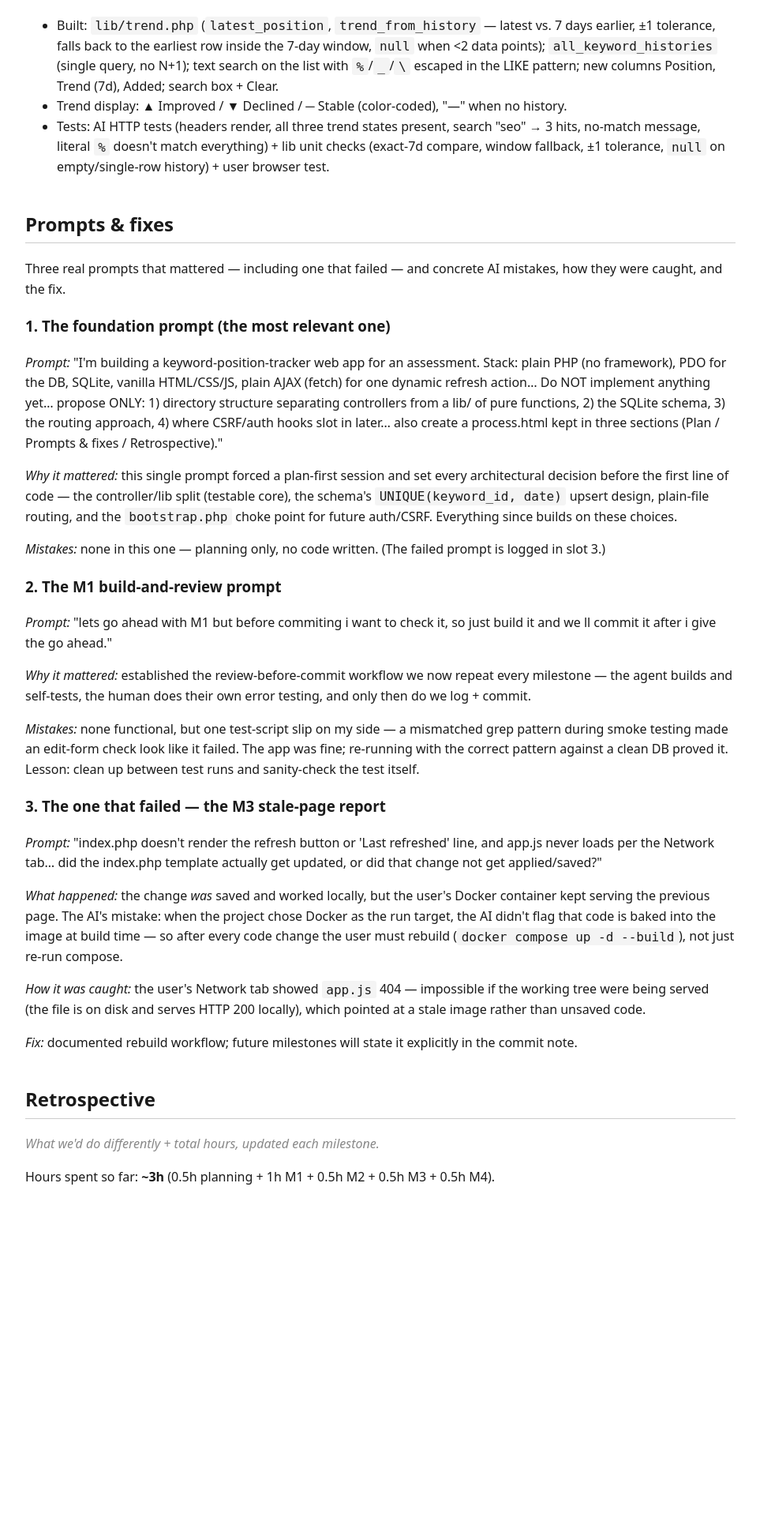
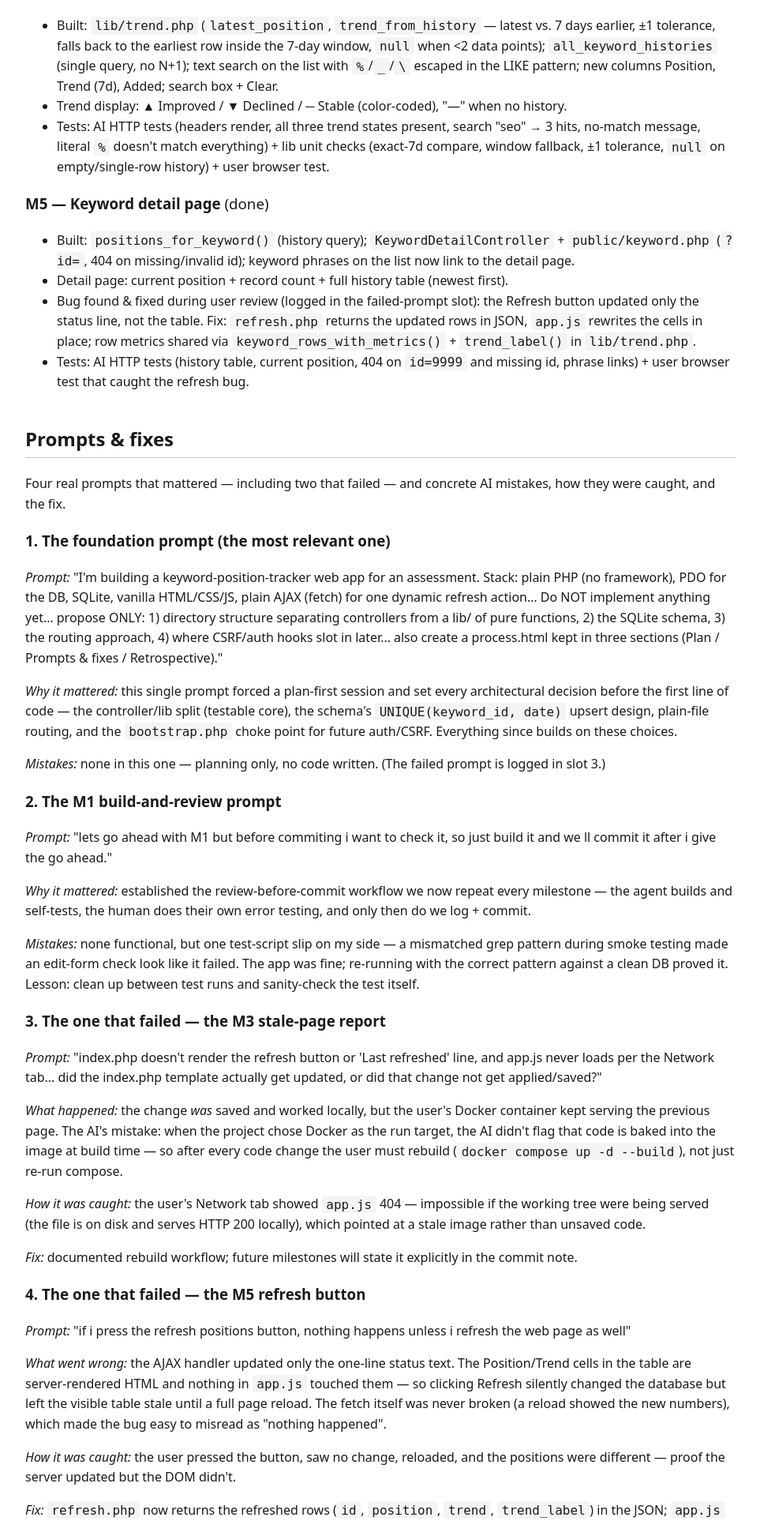
Before and after one commit to VisovanC/MiniRank, a PHP site: page /process.html in a window 1280 px wide. Shown: the part 3593-5519 px from the top of the page at 79% size, without its empty margins (158-1121 px from the left). Before the commit the page ends 5093 px from the top, so only its background shows below. Run offline with PHP 8.4, Linux system fonts and the light colour scheme.

Commit message:
M5: keyword detail page + AJAX table update

```diff
--- a/process.html
+++ b/process.html
@@ -173,8 +173,22 @@ controller can dispatch on <code>PATH_INFO</code> — <code>lib/</code> and the
       <code>null</code> on empty/single-row history) + user browser test.</li>
 </ul>
 
+<h3>M5 — Keyword detail page <span style="font-weight:normal">(done)</span></h3>
+<ul>
+  <li>Built: <code>positions_for_keyword()</code> (history query); <code>KeywordDetailController</code> +
+      <code>public/keyword.php</code> (<code>?id=</code>, 404 on missing/invalid id); keyword phrases on the list now
+      link to the detail page.</li>
+  <li>Detail page: current position + record count + full history table (newest first).</li>
+  <li>Bug found &amp; fixed during user review (logged in the failed-prompt slot): the Refresh button updated only the
+      status line, not the table. Fix: <code>refresh.php</code> returns the updated rows in JSON, <code>app.js</code>
+      rewrites the cells in place; row metrics shared via <code>keyword_rows_with_metrics()</code> +
+      <code>trend_label()</code> in <code>lib/trend.php</code>.</li>
+  <li>Tests: AI HTTP tests (history table, current position, 404 on <code>id=9999</code> and missing id, phrase links)
+      + user browser test that caught the refresh bug.</li>
+</ul>
+
 <h2>Prompts &amp; fixes</h2>
-<p>Three real prompts that mattered — including one that failed — and concrete AI
+<p>Four real prompts that mattered — including two that failed — and concrete AI
 mistakes, how they were caught, and the fix.</p>
 <h3>1. The foundation prompt (the most relevant one)</h3>
 <p><em>Prompt:</em> "I'm building a keyword-position-tracker web app for an
@@ -215,10 +229,28 @@ impossible if the working tree were being served (the file is on disk and serves
 HTTP 200 locally), which pointed at a stale image rather than unsaved code.</p>
 <p><em>Fix:</em> documented rebuild workflow; future milestones will state it
 explicitly in the commit note.</p>
+<h3>4. The one that failed — the M5 refresh button</h3>
+<p><em>Prompt:</em> "if i press the refresh positions button, nothing happens unless
+i refresh the web page as well"</p>
+<p><em>What went wrong:</em> the AJAX handler updated only the one-line status text.
+The Position/Trend cells in the table are server-rendered HTML and nothing in
+<code>app.js</code> touched them — so clicking Refresh silently changed the database
+but left the visible table stale until a full page reload. The fetch itself was never
+broken (a reload showed the new numbers), which made the bug easy to misread as
+"nothing happened".</p>
+<p><em>How it was caught:</em> the user pressed the button, saw no change, reloaded,
+and the positions were different — proof the server updated but the DOM didn't.</p>
+<p><em>Fix:</em> <code>refresh.php</code> now returns the refreshed rows
+(<code>id</code>, <code>position</code>, <code>trend</code>, <code>trend_label</code>)
+in the JSON; <code>app.js</code> rewrites each row's cells via
+<code>data-keyword-id</code>; and the row-metrics logic is shared with the list page
+(<code>keyword_rows_with_metrics()</code>) so the table and the endpoint always agree.
+Lesson: when an AJAX action "does nothing", check what the DOM is actually supposed to
+change — a hidden server-side success is not a visible result.</p>
 
 <h2>Retrospective</h2>
 <p class="stub">What we'd do differently + total hours, updated each milestone.</p>
-<p>Hours spent so far: <strong>~3h</strong> (0.5h planning + 1h M1 + 0.5h M2 + 0.5h M3 + 0.5h M4).</p>
+<p>Hours spent so far: <strong>~3.5h</strong> (0.5h planning + 1h M1 + 0.5h M2 + 0.5h M3 + 0.5h M4 + 0.5h M5 + refresh fix).</p>
 
 </body>
 </html>
```
Also changed, not shown: controllers/KeywordDetailController.php (added, +88 -0 lines), controllers/KeywordListController.php (+5 -27 lines), controllers/RefreshController.php (+12 -0 lines), lib/positions.php (+9 -0 lines), lib/trend.php (+28 -0 lines), public/keyword.php (added, +9 -0 lines), README.md, public/assets/css/style.css, public/assets/js/app.js.
